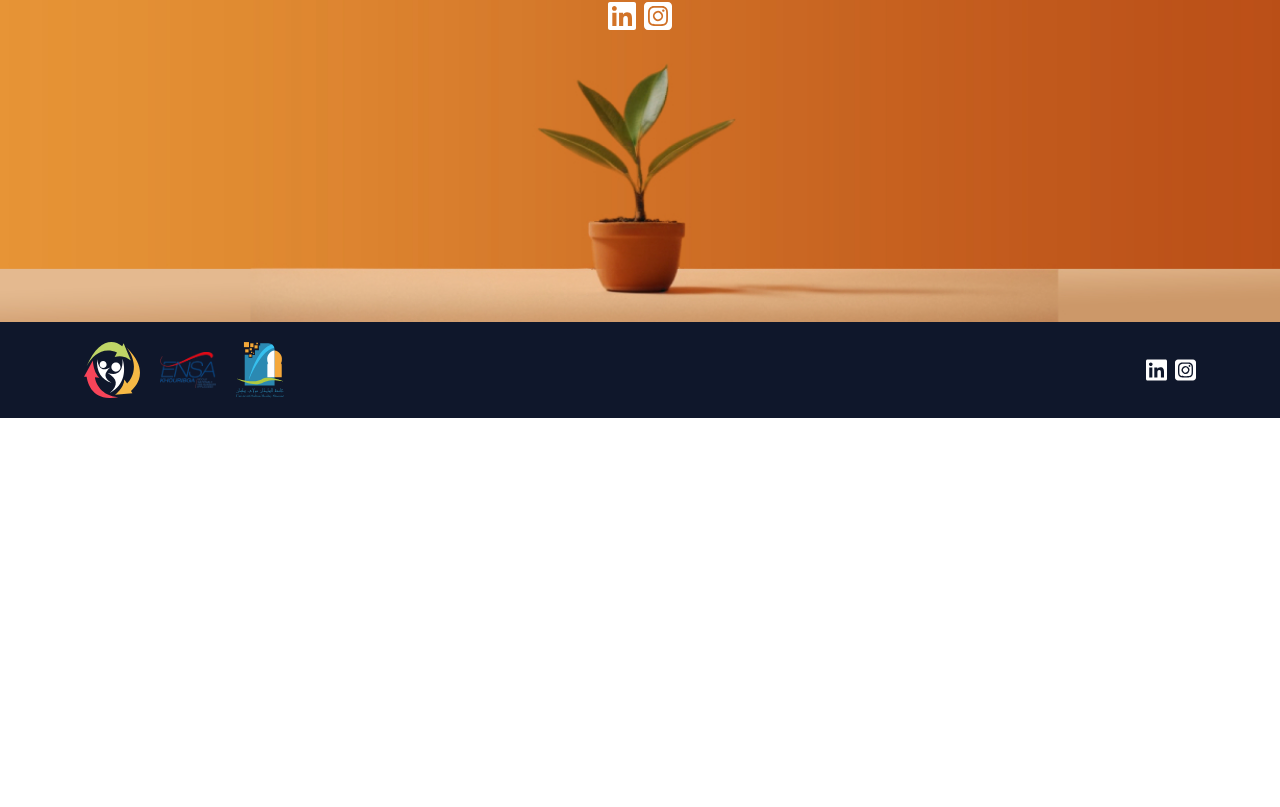
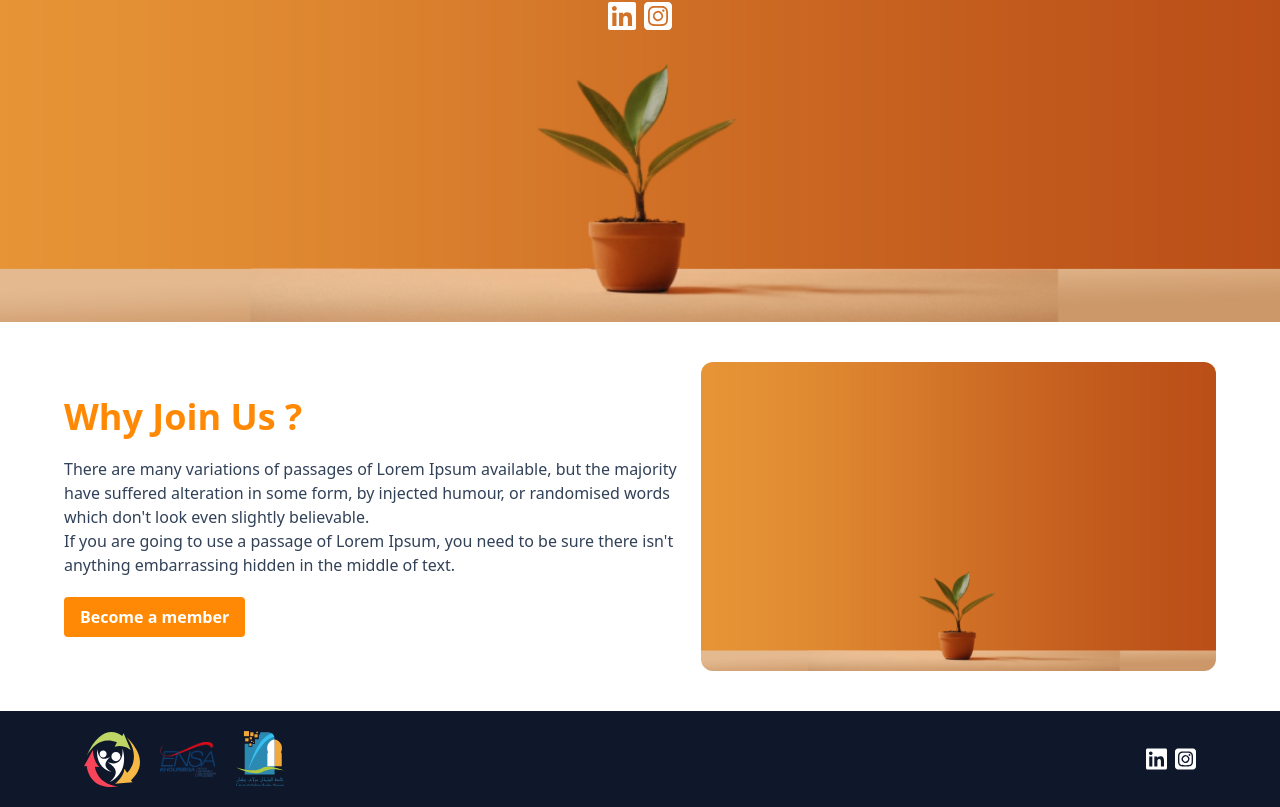
Before and after one commit to jlm-ensakh/jlm-ensakh.github.io, a React (Vite) app: page / in a window 1280 px wide. Shown: the part 478-1285 px from the top of the page. Before the commit the page ends 896 px from the top, so only its background shows below. Built offline with nearby package versions, Linux system fonts and the light colour scheme.

Commit message:
Created the SectionContainer component and used it with the Why Join Us section in the home page

```diff
--- /dev/null
+++ b/src/components/SectionContainer.jsx
@@ -0,0 +1,11 @@
+const SectionContainer = ({ className, children }) => {
+    return (
+        <section className={`p-10 ${className}`}>
+            <div className="mx-auto max-w-full md:max-w-4xl xl:max-w-6xl">
+                {children}
+            </div>
+        </section>
+    );
+}
+
+export default SectionContainer;
--- a/src/pages/HomePage.jsx
+++ b/src/pages/HomePage.jsx
@@ -1,10 +1,33 @@
 import Header from "../components/Header";
 import Footer from "../components/Footer";
+import SectionContainer from "../components/SectionContainer";
 
 const HomePage = () => {
     return (
         <>
             <Header />
+
+            {/* Why Join Us section | starts */}
+            <SectionContainer >
+                <div className="flex flex-col md:flex-row-reverse gap-5">
+
+                    <div className="aspect-video md:aspect-auto flex overflow-hidden rounded-xl">
+                        <img src="/header.jpg" alt="" className="object-cover h-full w-full" />
+                    </div>
+
+                    <div className="flex flex-col justify-center gap-5">
+                        <h1 className="text-4xl text-orange-400 font-bold">Why Join Us ?</h1>
+                        <div className="text-slate-700">
+                            <p>There are many variations of passages of Lorem Ipsum available, but the majority have suffered alteration in some form, by injected humour, or randomised words which don't look even slightly believable.</p>
+                            <p>If you are going to use a passage of Lorem Ipsum, you need to be sure there isn't anything embarrassing hidden in the middle of text.</p>
+                        </div>
+                        <div>
+                            <a href="#" className="inline-block py-2 px-4 text-center rounded text-white font-semibold bg-orange-400 hover:bg-orange-500">Become a member</a>
+                        </div>
+                    </div>
+                </div>
+            </SectionContainer>
+            {/* Why Join Us section | ends */}
 
             <Footer />
         </>
```
